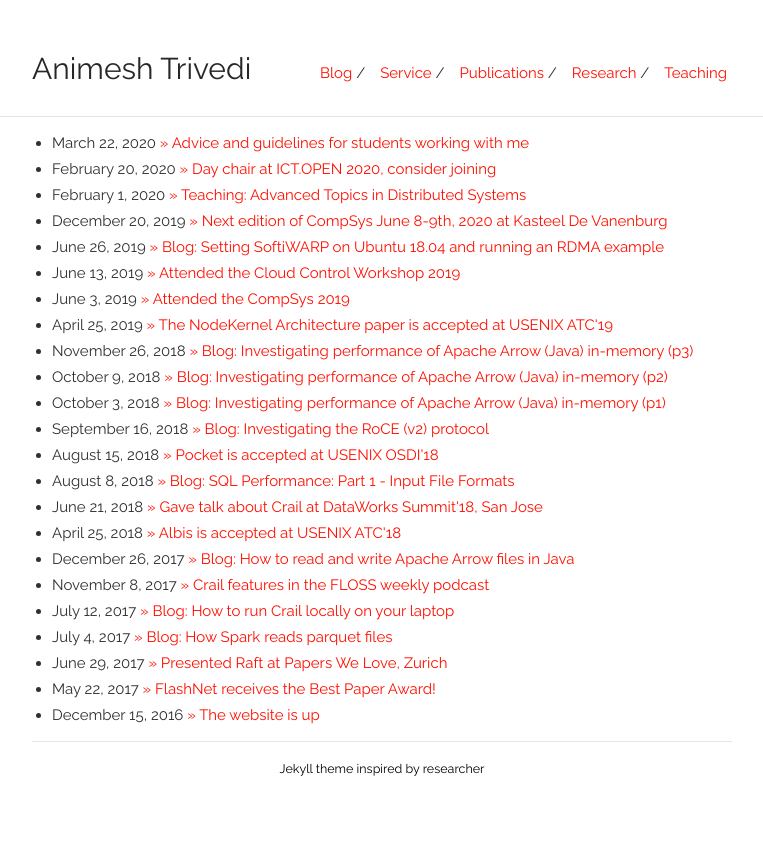
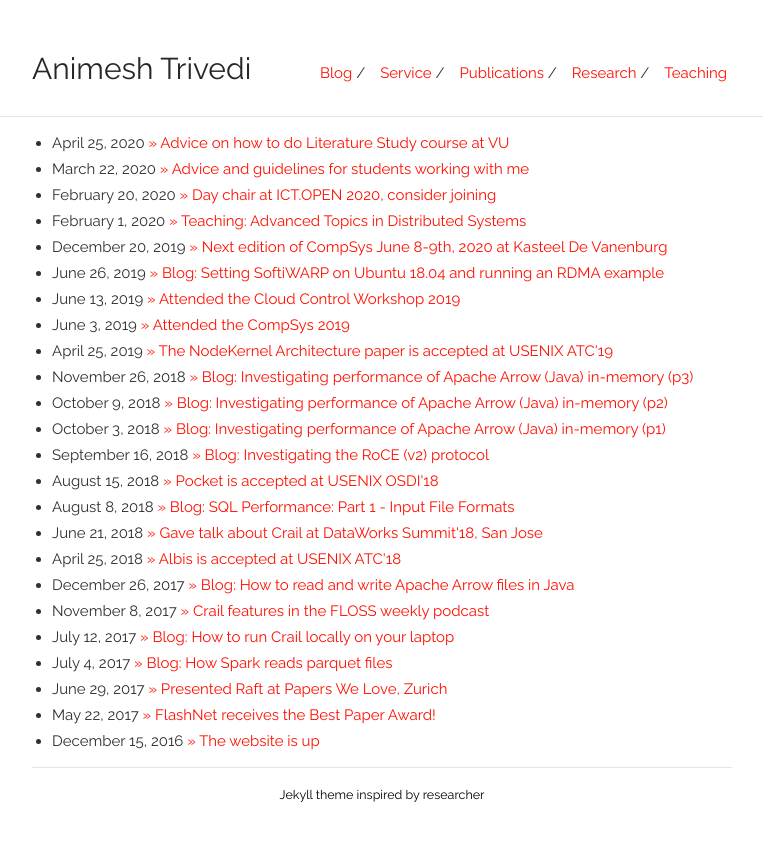
Before and after one commit to animeshtrivedi/animeshtrivedi.github.io, a Jekyll site: the page built from news/index.html, in a window 1280 px wide. Shown: the top 841 px of the page, without its empty margins (258-1021 px from the left). Built offline with Jekyll 4.4.1, drawn with Linux system fonts in a browser that asks for light colours; some of the changed lines change nothing that is shown.

Commit message:
adding lit study advice
Signed-off-by: Animesh Trivedi <atrivedi@apache.org>

```diff
--- /dev/null
+++ b/_posts/2020-04-25-survey.md
@@ -0,0 +1,59 @@
+---
+layout: default
+title: Advice on how to do Literature Study course at VU
+custom_title: How to do literature study
+permalink: /lit-study/
+tags: whatsnew
+---
+VU computer science students are required to perform a literature study course (X_405111) in an area of their choosing. This work is an important exercise in building a skill set for understanding an area of research by searching papers, summarizing them, connecting dots between different papers, building an overarching narrative, and writing scientific documents. However, due to the open nature of the work, it could be hard to navigate how to start the work. I often find giving the same advice to multiple students. Here is my attempt to summarize these points.
+
+  * It is advised to pick up an area of work which will closely match with your thesis work. It can not be the exact topic, but something more encompassing and broad. For example, if you plan to do a thesis on implementing a new file system, then the survey can be about recent advancements in the storage technologies.
+
+  * In our initial meetings I will give a couple of seed papers and a potential list of conferences that you should search through.
+
+  * Come up with a paragraph of motivation for the survey. Why does this survey make sense now? What kind of “transferable” knowledge this survey will generate? What is the research question that you are attempting to answer?
+
+  * I am often asked how many papers or pages are enough. There is no definite answer to this question. I hope that you are not doing a survey with me just to fill up pages. The scope of the survey depends on the research activities on the field. For a well established area, you might be 100s of papers whereas for a relatively new field of search there might only be only 10 papers.
+
+  * Next question is how detailed the summaries should be. The nature of your summaries depends how you are writing or presenting your survey. You need to extract the supporting details from a paper to support your survey motivation and research question.
+
+  * A good survey will summarize the state of the art in a field in a presentable and consumable manner while working towards answering the research question. For this, I would strongly recommend thinking about what kind of visual aids (tables, figures, graphs) can you use to enhance the presentation of your survey.
+
+  * A good survey also identifies potential research directions or research opportunities in an area, which will open a smooth transition to your actual thesis work. Do not just write isolated summaries of a paper.
+
+  * As a work plan I wrongly recommend to start early. You can take the following work plan to make progress
+    * Read the seed papers, mark their related work and citations.
+    * Start backward (from their related work) and forward (from the citations of the seed papers) searches to identify further key papers. You can use Google Scholar for this.
+    * Quickly read the introduction and related work section of new papers that you find in your research to get an overall idea of their work.
+    * Try to build a structure of the survey - what heading, what subsection heading, what group of papers attempt to solve a similar theme of problem. This step may not be obvious, hence may require a couple of attempts. It is a continuous process and the more papers you will read, hopefully more clear the structure of the survey gets. In my experience, at some point you will stop making new subsections and “most” of the existing work will fall into the subsections that you have made.
+    * Come up with a skeleton survey draft and what papers will go where - we will have a discussion at this point. You should present your ideas and vision of the survey.
+    * After this, you can start reading the papers more carefully and synthesize pertinent details for your survey and start filling out the skeleton draft. Perhaps, in this process you have to make another adjustment to your survey.
+
+  * A good survey should be comprehensive. This statement does not mean that you must include all the papers published under the sun since the Genesis in your work. In my opinion, it is very important for you to identify broad “classes” of work in the area of your survey. A missing paper can be added later, but a missing “class of work” that might have altered your survey structure or theme or conclusions is not good. There is a fine balance between breadth and depth in a survey.
+
+  * The literature study is supposed to cover a relatively broad area of work. Hence, start early and make a rough timeline plan. Good survey takes time. There are no shortcuts.
+
+  * A good survey involves lots of creative work. The same set of papers can be presented in multiple ways. Hence, take this opportunity to make your own unique survey.
+
+  * For completeness you should also include (1) your methodology and tools used; (2) any other similar of related surveys that are available; (3) limitations of your work; (4) Outlook section in the end where you should summarize your impressions of the field, and how do you see the overall picture going forward.
+
+  * For practical work: I recommend to use the USENIX latex template for the survey (available here: [https://www.usenix.org/conferences/author-resources/paper-templates](https://www.usenix.org/conferences/author-resources/paper-templates)) and keep a progress log that you should share with me.
+
+Lastly, here are the evaluation criteria for your survey:
+  * Quality of study design
+  * Rationale for literature selection
+  * Quality of results : scientific quality of the analysis, discussion of the findings
+  * Quality of writing : style, clarity, organization
+  * Correctness and completeness of references and citations
+  * Final presentation : final presentation (narrative style, balance between focus and coverage of contents, answering questions)
+  * Independence in the work
+
+Computer Science is a fast moving field. Hence, good surveys are the closest reading material we have for the textbooks. A good survey from you will be publishable and perhaps will be used in courses.
+
+Good luck with the work!
+
+Further reading:
+
+1. ACM regularly publishes series of high quality survey that you can check for motivation : [https://dl.acm.org/journal/csur](https://dl.acm.org/journal/csur).
+
+2. Also check out the ["Useful links"](/teaching) section for scientific writing, and dos and don’t in writing.
--- a/teaching.md
+++ b/teaching.md
@@ -15,6 +15,7 @@ permalink: /teaching/
     * Title: An Introduction to RDMA Networking
 
 ## Useful links
-  * [The Science of Scientific Writing](https://github.com/animeshtrivedi/notes/blob/master/docs/the-science-of-scientific-writing.pdf) - a must read for any report or paper that you plan to write
+  * [Advice](/lit-study/) - on how to do Literature Study course at VU.
+  * [The Science of Scientific Writing](https://github.com/animeshtrivedi/notes/blob/master/docs/the-science-of-scientific-writing.pdf) - a must read for any report or paper that you plan to write.
   * [Tips and Guidance for Students Writing Papers and Reports](https://www.cse.unsw.edu.au/~gernot/style-guide.html), by Gernot Heiser.
-  * [General advice and guidelines](/advice/) for students who work with me
+  * [General advice and guidelines](/advice/) for students who work with me.
```
